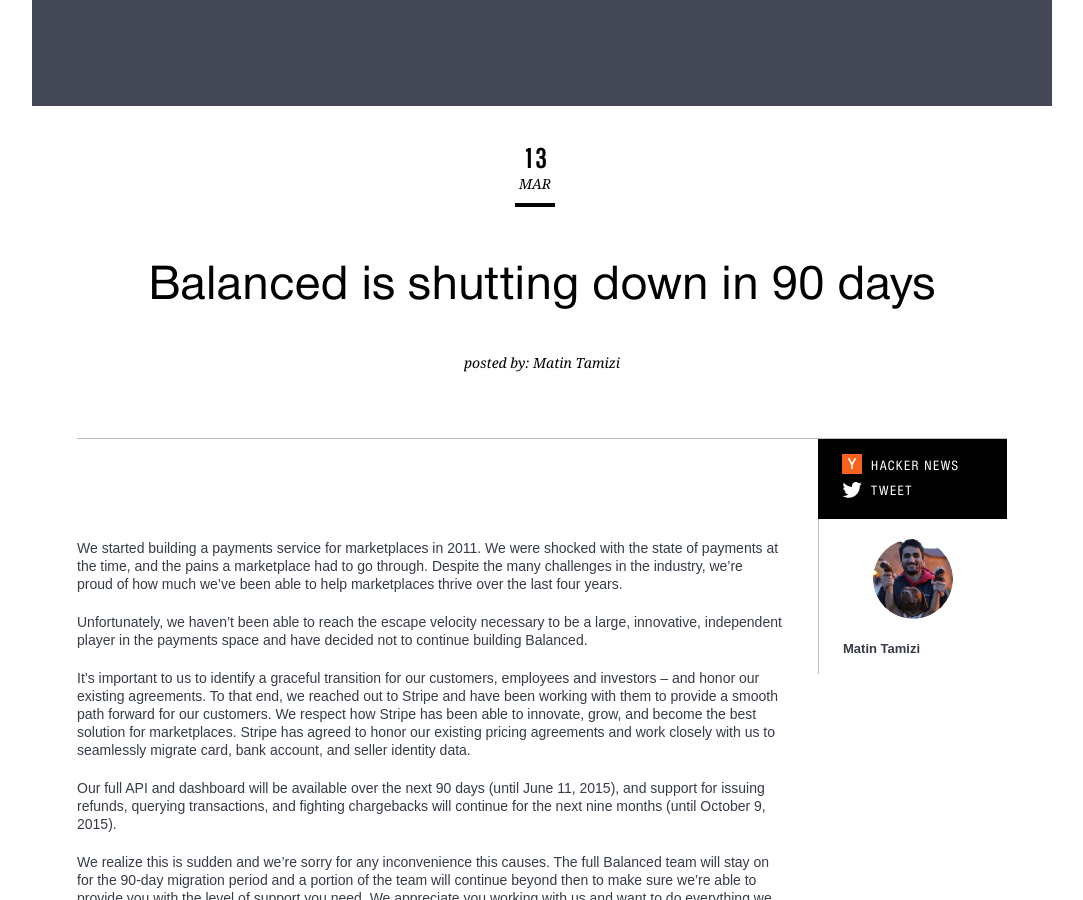
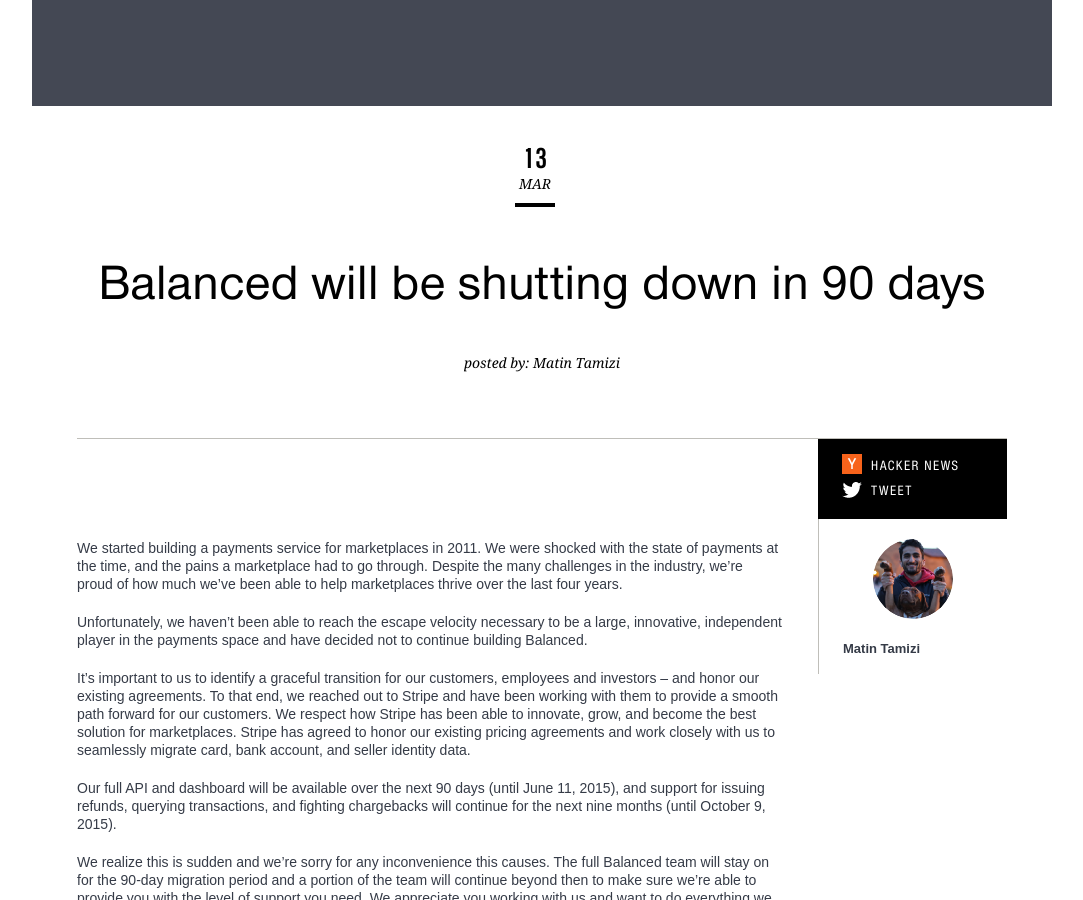
Before and after one commit to balanced/balanced.github.com, a Jekyll site: the page built from _posts/2015-03-13-shutting-down.md, in a window 1280 px wide and 900 px high, scrolled down 340 px. Shown: the whole window, without its empty margins (98-1181 px from the left). Built offline with Jekyll 4.4.1, drawn with Linux system fonts in a browser that asks for light colours; nearby versions of some CDN libraries.

Commit message:
/is/will be

```diff
--- a/_posts/2015-03-13-shutting-down.md
+++ b/_posts/2015-03-13-shutting-down.md
@@ -2,7 +2,7 @@
 layout: post
 author: Matin Tamizi
 author_image: /img/authors/matin_tamizi.png
-title: "Balanced is shutting down in 90 days"
+title: "Balanced will be shutting down in 90 days"
 image: /img/blogimages/balanced-logo.jpg
 cover_image: /img/blogimages/balanced-logo-cover.jpg
 ---
```
